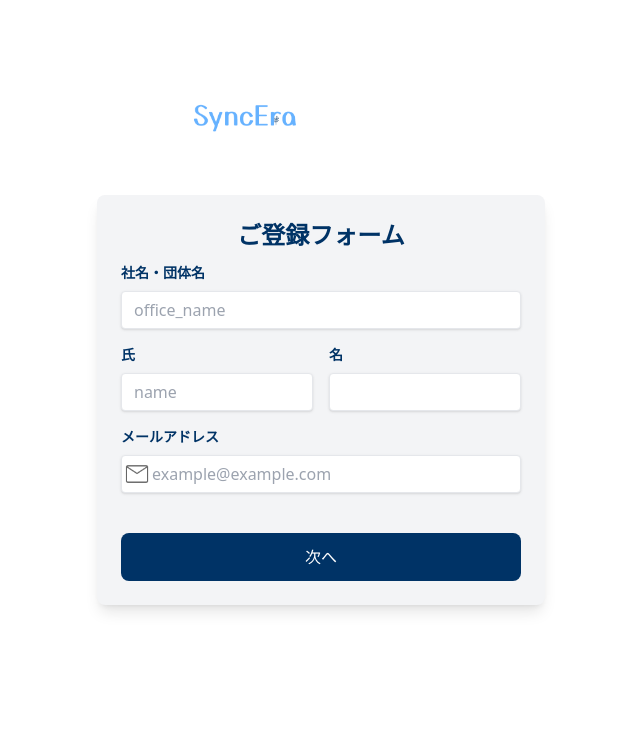
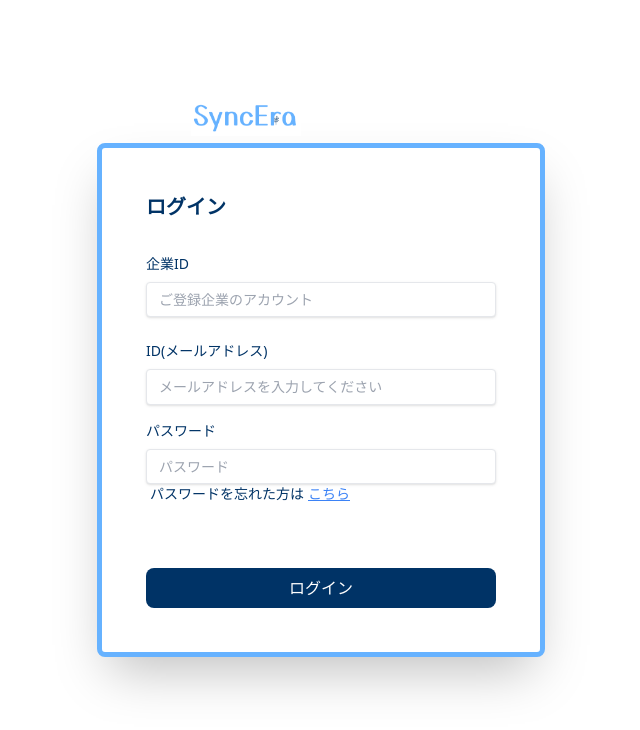
Before and after one commit to milbon-milbon/SyncEra-project, a Next.js app in the folder frontend/: page /login in a window 1280 px wide. Shown: the top 730 px of the page, without its empty margins (319-959 px from the left). Built offline with nearby package versions, Linux system fonts and the light colour scheme.

Commit message:
login画面実装

```diff
--- a/frontend/src/app/login/page.tsx
+++ b/frontend/src/app/login/page.tsx
@@ -1,55 +1,46 @@
 // frontend/src/app/login/page.tsx
 'use client';
 import React from 'react';
-import Email from '@/components/payment/Email';
-import NextButton from '@/components/payment/NextButton';
+import LoginButton from '@/components/signup_and_login/LoginButton';
 import LogoWblue from '@/components/payment/LogoWblue';
+import clientLogger from '@/lib/clientLogger';
+import EmailId from '@/components/signup_and_login/EmailId';
+import Password from '@/components/signup_and_login/Password';
 
-export default function SignUp() {
+export default function Login() {
+  const handleSubmit = (event: React.FormEvent<HTMLFormElement>) => {
+    event.preventDefault(); // フォームのデフォルト動作を防ぐ
+    clientLogger.info('フォームが送信されました');
+  };
+
   return (
-    <div className='flex flex-col items-center justify-center min-h-screen p-4 bg-white'>
-      <LogoWblue />
-      {/* 登録フォームを配置 */}
-      <form className='bg-gray-100 p-6 rounded-lg shadow-lg max-w-md'>
-        <h1 className='text-center text-2xl font-bold mb-3 text-[#003366]'>ご登録フォーム</h1>
+    <div className='flex flex-col items-center justify-center min-h-screen p-8 bg-white bg-opacity-10'>
+      {/* ログインを配置 */}
+      <form
+        className='bg-white p-11 rounded-lg shadow-2xl w-full max-w-md border-[5px] border-[#66b2ff]'
+        onSubmit={handleSubmit}
+      >
+        <LogoWblue />
+        <h1 className='text-[20px] font-bold mb-8 text-[#003366]'>ログイン</h1>
         {/* フォーム要素例 */}
-        <div className='mb-4'>
-          <label className='block text-[#003366] text-sm font-bold mb-2' htmlFor='email'>
-            社名・団体名
+        <div className='mb-6'>
+          <label className='block text-[#003366] text-sm mb-2' htmlFor='officeName'>
+            企業ID
           </label>
           <input
-            type='name'
-            id='name'
-            className='shadow appearance-none border rounded w-full py-2 px-3 text-[#003366] leading-tight focus:outline-none focus:shadow-outline'
-            placeholder='office_name'
+            type='text'
+            id='officeName'
+            name='officeName'
+            className='shadow appearance-none border rounded w-full py-2 px-3 text-[#003366] text-sm leading-tight focus:outline-none focus:shadow-outline'
+            placeholder='ご登録企業のアカウント'
           />
         </div>
-        <div className='mb-4 flex space-x-4'>
-          <div className='w-1/2'>
-            <label className='block text-[#003366] text-sm font-bold mb-2' htmlFor='lastName'>
-              氏
-            </label>
-            <input
-              type='text'
-              id='lastName'
-              className='shadow appearance-none border rounded w-full py-2 px-3 text-[#003366] leading-tight focus:outline-none focus:shadow-outline'
-              placeholder='name'
-            />
-          </div>
-          <div className='w-1/2'>
-            <label className='block text-[#003366] text-sm font-bold mb-2' htmlFor='firstName'>
-              名
-            </label>
-            <input
-              type='text'
-              id='firstName'
-              className='shadow appearance-none border rounded w-full py-2 px-3 text-[#003366] leading-tight focus:outline-none focus:shadow-outline'
-              placeholder=''
-            />
-          </div>
+
+        <EmailId />
+        <div className='mb-10'>
+          <Password />
         </div>
-        <Email />
-        <NextButton />
+        <LoginButton />
       </form>
     </div>
   );
--- a/frontend/src/components/payment/Password.tsx
+++ /dev/null
@@ -1,19 +0,0 @@
-// frontend/src/components/payment/Pssword.tsx
-'use client';
-import React from 'react';
-
-export default function Password() {
-  return (
-    <div className='mb-4'>
-      <label className='block text-[#003366] text-sm font-bold mb-2' htmlFor='password'>
-        パスワード
-      </label>
-      <input
-        type='password'
-        id='password'
-        className='shadow appearance-none border rounded w-full py-2 px-3 text-[#003366] leading-tight focus:outline-none focus:shadow-outline'
-        placeholder='******************'
-      />
-    </div>
-  );
-}
--- /dev/null
+++ b/frontend/src/components/signup_and_login/EmailId.tsx
@@ -0,0 +1,19 @@
+// frontend/src/components/payment/Email.tsx
+'use client';
+import React from 'react';
+
+export default function EmailId() {
+  return (
+    <div className='mb-4'>
+      <label className='block text-[#003366] text-sm  mb-2' htmlFor='email'>
+        ID(メールアドレス)
+      </label>
+      <input
+        type='email'
+        id='email'
+        className=' shadow appearance-none border rounded w-full py-2 px-3 text-[#003366] text-sm leading-tight focus:outline-none focus:shadow-outline'
+        placeholder='メールアドレスを入力してください'
+      />
+    </div>
+  );
+}
--- /dev/null
+++ b/frontend/src/components/signup_and_login/LoginButton.tsx
@@ -0,0 +1,25 @@
+// frontend/src/components/payment/NextButton.tsx
+'use client';
+import React from 'react';
+import Link from 'next/link';
+import clientLogger from '@/lib/clientLogger';
+
+export default function LoginButton() {
+  const handleClick = () => {
+    clientLogger.info('ボタンクリック');
+  };
+
+  return (
+    <Link href='/'>
+      <div className='flex justify-center'>
+        <button
+          onClick={handleClick}
+          type='button'
+          className='mt-6 w-full px-6 py-2 bg-[#003366] text-white rounded-lg hover:bg-[#002244] focus:outline-none '
+        >
+          ログイン
+        </button>
+      </div>
+    </Link>
+  );
+}
--- /dev/null
+++ b/frontend/src/components/signup_and_login/Password.tsx
@@ -0,0 +1,32 @@
+// frontend/src/components/payment/Pssword.tsx
+'use client';
+import React from 'react';
+import Link from 'next/link';
+
+export default function Password() {
+  const handleClick = (e: React.MouseEvent<HTMLButtonElement | HTMLSpanElement>) => {
+    console.log('ボタンクリック');
+    // e.preventDefault(); // デバッグ時にページ遷移を防ぎたい場合に使用
+  };
+  return (
+    <div className='mb-4'>
+      <label className='block text-[#003366] text-sm mb-2' htmlFor='password'>
+        パスワード
+      </label>
+      <input
+        type='password'
+        id='password'
+        className='shadow appearance-none border rounded w-full py-2 px-3 text-[#003366] text-sm leading-tight focus:outline-none focus:shadow-outline'
+        placeholder='パスワード'
+      />
+      <p className='text-[#003366] text-sm ml-1'>
+        パスワードを忘れた方は
+        <Link href='/'>
+          <span className='text-blue-500 underline ml-1' onClick={handleClick}>
+            こちら
+          </span>
+        </Link>
+      </p>
+    </div>
+  );
+}
```
Also changed, not shown: frontend/src/app/layout.tsx (+3 -11 lines), frontend/tailwind.config.ts (+6 -7 lines).
